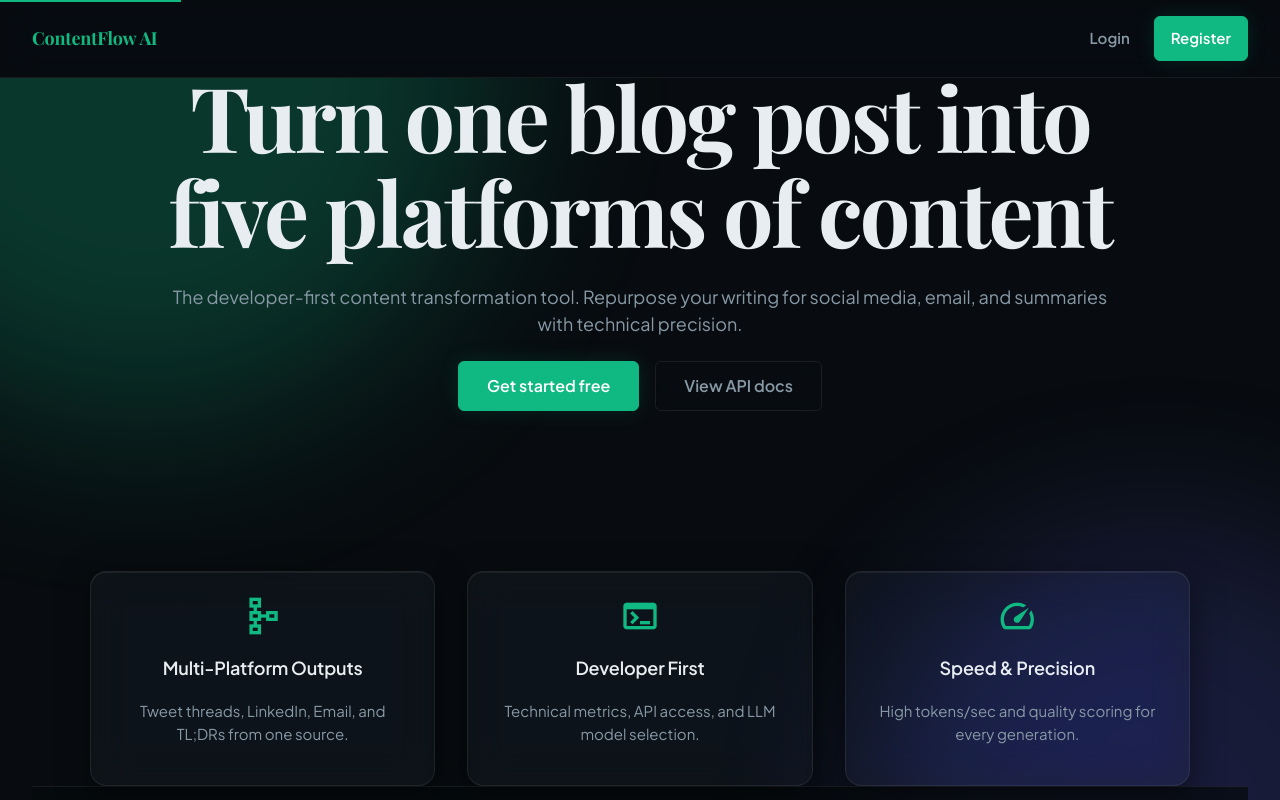
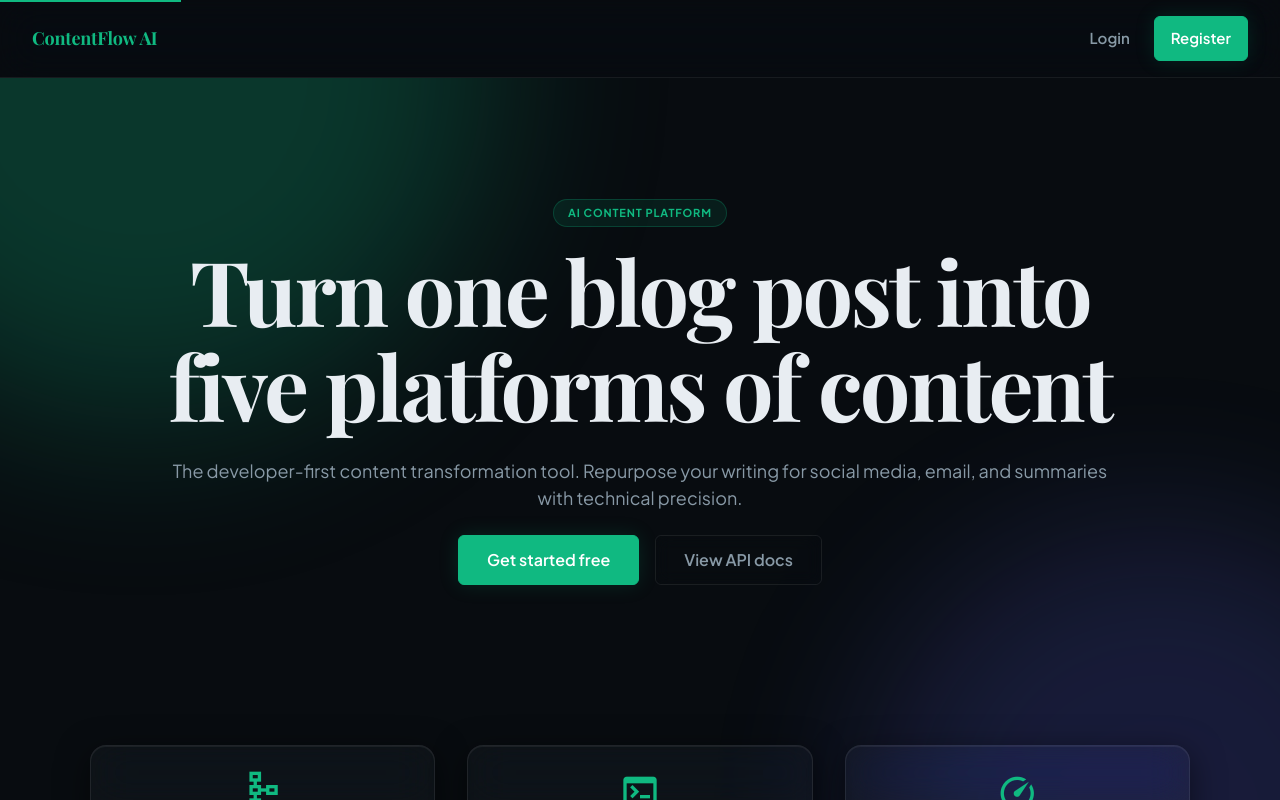
Before and after one commit to SufianDev20/ContentFlow, a Django app: page / in a window 1280 px wide. Run offline with Django 5.2, Linux system fonts and the light colour scheme.

Commit message:
Fixed the text hidden behind the navbar

```diff
--- a/frontend/templates/index.html
+++ b/frontend/templates/index.html
@@ -8,7 +8,7 @@
 {% block content %}
 {% include "nav.html" %}
 <main class="container hero-parallax"
-    style="flex:1; display:flex; flex-direction:column; justify-content:center; padding-top:160px; padding-bottom:140px;">
+    style="flex:1; display:flex; flex-direction:column; justify-content:flex-start; padding-top:120px; padding-bottom:140px;">
     <div class="hero-parallax-bg" aria-hidden="true">
         <div class="hero-orb hero-orb-1"></div>
         <div class="hero-orb hero-orb-2"></div>
```
